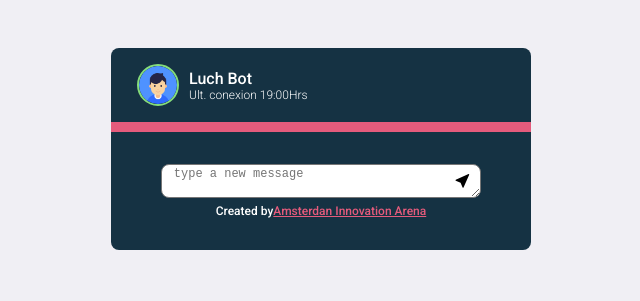
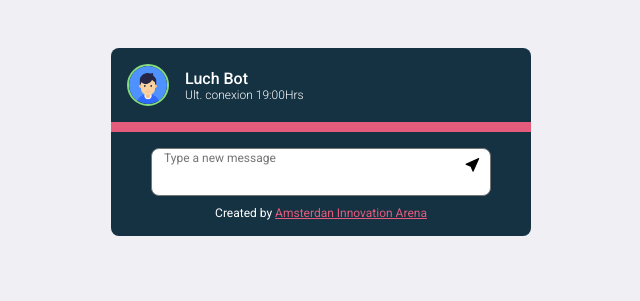
Before and after one commit to carlossrochab/Chat-, a website: page index.html in a window 1280 px wide. Shown: the whole page, without its empty margins (319-959 px from the left). Drawn offline with Linux system fonts and the light colour scheme.

Commit message:
files organization

```diff
--- a/index.html
+++ b/index.html
@@ -1,47 +1,39 @@
 <!DOCTYPE html>
 <html lang="en">
-
 <head>
     <meta charset="UTF-8">
     <meta name="viewport" content="width=device-width, initial-scale=1.0">
+    <link rel="stylesheet" href="css/main.css">
+
     <title>Chat</title>
-    <link rel="stylesheet" href="css/main.css">
-    <link href="https://fonts.googleapis.com/css2?family=Roboto:ital,wght@0,300;0,500;0,900;1,700&display=swap"
-        rel="stylesheet">
 </head>
-
 <body>
-    <div class="container">
+    <main class="container">
         <div class="chat">
             <div class="chat__header">
-                <div class="chat__header--img">
-                    <img src="img/51f6fb256629fc755b8870c801092942.png" alt="" class="chat__img">
-                    <div class="chat__titles">
-                        <h1 class="chat__name">Luch Bot</h1>
-                        <p class="chat__online">Ult. conexion 19:00Hrs</p>
-                    </div>
+                <img src="img/51f6fb256629fc755b8870c801092942.png" alt="" class="chat__header__img">
+                <div>
+                    <h1 class="chat__name">Luch Bot</h1>
+                    <p class="chat__userStatus">Ult. conexion 19:00Hrs</p>
                 </div>
             </div>
             <div class="chat__box">
 
             </div>
             <div class="chat__footer">
-                <div class="chat__footer--content">
-                    <textarea placeholder="type a new message" class="chat__send"></textarea>
-                    <div class="chat__footer--icon">
-                        <svg class="bi bi-cursor-fill" width="1em" height="1em" viewBox="0 0 16 16" fill="currentColor"
-                            xmlns="http://www.w3.org/2000/svg">
-                            <path fill-rule="evenodd"
-                                d="M14.082 2.182a.5.5 0 0 1 .103.557L8.528 15.467a.5.5 0 0 1-.917-.007L5.57 10.694.803 8.652a.5.5 0 0 1-.006-.916l12.728-5.657a.5.5 0 0 1 .556.103z" />
+                <div class="chat__textareaWrapper">
+                    <textarea placeholder="Type a new message" class="chat__textarea" rows="3"></textarea>
+                    <div class="chat__btn-send">
+                        <svg class="bi bi-cursor-fill" width="1em" height="1em" viewBox="0 0 16 16" fill="currentColor" xmlns="http://www.w3.org/2000/svg">
+                            <path fill-rule="evenodd" d="M14.082 2.182a.5.5 0 0 1 .103.557L8.528 15.467a.5.5 0 0 1-.917-.007L5.57 10.694.803 8.652a.5.5 0 0 1-.006-.916l12.728-5.657a.5.5 0 0 1 .556.103z" />
                         </svg>
                     </div>
-                    <span class="chat__footer--created">Created by <a href="#"> Amsterdan Innovation Arena</a> </span>
                 </div>
+                <div class="chat__copyright">Created by <a href="#"> Amsterdan Innovation Arena</a> </div>
             </div>
         </div>
-    </div>
+    </main>
 
     <script src="js/script.js"></script>
 </body>
-
 </html>
--- /dev/null
+++ b/scss/_global.scss
@@ -0,0 +1,19 @@
+* {
+    margin: 0;
+    padding: 0;
+    box-sizing: border-box;
+}
+
+body {
+    background-color: #f0eff4;
+    font-size: 16px;
+    font-weight: 400;
+    font-style: normal;
+    font-family: 'Roboto', sans-serif;
+}
+
+textarea {
+    max-width: 100%;
+    min-width: 100%;
+    font-family: 'Roboto', sans-serif;
+}
--- /dev/null
+++ b/scss/_utilities.scss
@@ -0,0 +1,6 @@
+.container {
+    display: flex;
+    align-items: center;
+    justify-content: center;
+    padding: 3rem;
+}
--- /dev/null
+++ b/scss/_variables.scss
@@ -0,0 +1,5 @@
+$color-primary: #153243;
+$color-secondary : #e55b7c;
+
+// chat
+$chat-padding:  1rem
--- /dev/null
+++ b/scss/components/_chat.scss
@@ -0,0 +1,75 @@
+.chat {
+    width: 420px;
+    max-width: 420px;
+
+    // header
+    &__header {
+        display: flex;
+        align-items: center;
+        width: 100%;
+        background-color: $color-primary;
+        padding: $chat-padding;
+        border-radius: 8px 8px 0 0;
+        border-bottom: 5px solid $color-secondary;
+        &__img {
+            max-width: 100%;
+            width: 42px;
+            border: 2px solid #85dc7a;
+            border-radius: 50%;
+            margin-right: 1rem
+        }
+    }
+    &__name {
+        color: #fff;
+        font-size: 1rem;
+        font-weight: 500;
+    }
+    &__userStatus {
+        color: #fff;
+        font-size: 12px;
+        font-weight: 300;
+    }
+
+    &__box {
+        // styles for chat box
+    }
+
+    // footer
+    &__footer {
+        position: relative;
+        padding: $chat-padding ($chat-padding * 2.5);
+        background-color: $color-primary;
+        border-radius: 0 0 8px 8px;
+        border-top: 5px solid $color-secondary;
+        .chat {
+            &__textareaWrapper {
+                position: relative;
+            }
+            &__textarea {
+                width: 100%;
+                position: relative;
+                padding: 2px 12px;
+                border-radius: 8px;
+                outline: none;
+                font-size: .75rem;
+                font-weight: 400;
+                color: #555;
+                resize: none;
+            }
+            &__btn-send {
+                position: absolute;
+                top: 8px;
+                right: 10px;
+            }
+        }
+    }
+    &__copyright {
+        color: #fff;
+        font-size: 12px;
+        text-align: center;
+        margin-top: 6px;
+        a {
+            color:$color-secondary;
+        }
+    }
+}
--- a/scss/main.scss
+++ b/scss/main.scss
@@ -1,117 +1,11 @@
-$color-primary: #153243;
-$color-secondary : #e55b7c;
+// fonts
+@import url('https://fonts.googleapis.com/css2?family=Roboto:wght@300;400;500;700&display=swap');
 
+@import 'variables';
 
-* {
-    margin: 0;
-    padding: 0;
-    box-sizing: border-box;
-}
+@import 'global';
+@import 'utilities';
+@import 'mediaqueries';
 
-body {
-    background-color: #f0eff4;
-    font-family: 'Roboto', sans-serif;
-}
-
-.container {
-    display: flex;
-    align-items: center;
-    justify-content: center;
-    padding: 3rem;
-}
-
-.chat {
-    width: 420px;
-}
-
-.chat__header {
-    width: 100%;
-    background-color: $color-primary;
-    padding: 1rem;
-    border-radius: 8px 8px 0 0;
-    border-bottom: 5px solid $color-secondary;
-}
-
-.chat__name {
-    color: #fff;
-    font-size: 16px;
-    font-weight: 500;
-
-}
-
-.chat__img {
-    max-width: 100%;
-    width: 42px;
-    border: 2px solid #85dc7a;
-    border-radius: 50%;
-}
-
-.chat__header--img {
-    display: flex;
-    margin-left: 10px;
-    align-items: center;
-}
-
-.chat__titles {
-    display: flex;
-    flex-direction: column;
-    margin-left: 10px;
-}
-
-.chat__online {
-    color: #fff;
-    font-size: 12px;
-    font-weight: 300;
-
-}
-
-.chat__linear {
-    width: 100%;
-    height: 5px;
-    background-color: $color-secondary;
-}
-
-.chat__footer {
-    display: flex;
-    align-items: center;
-    justify-content: center;
-    position: relative;
-    padding: 2rem;
-    background-color: $color-primary;
-    border-radius: 0 0 8px 8px;
-    border-top: 5px solid $color-secondary
-}
-
-.chat__send {
-    width: 100%;
-    position: relative;
-    padding: 2px 12px;
-    border-radius: 8px;
-    outline: none;
-    font-size: 12px;
-    color: #555;
-    display: flex;
-    flex-direction: column;
-}
-
-.chat__footer--icon {
-    position: absolute;
-    top: 8px;
-    right: 10px;
-}
-
-.chat__footer--content {
-    position: relative;
-    width: 90%;
-}
-
-.chat__footer--created {
-    color: #fff;
-    font-size: 12px;
-    display: flex;
-    justify-content: center;
-    margin-top: 6px;
-    & a {
-        color:$color-secondary;
-    }
-}
+// components
+@import 'components/chat';
```
Also changed, not shown: css/main.css, scss/_mediaqueries.scss (added), 1 other file.
